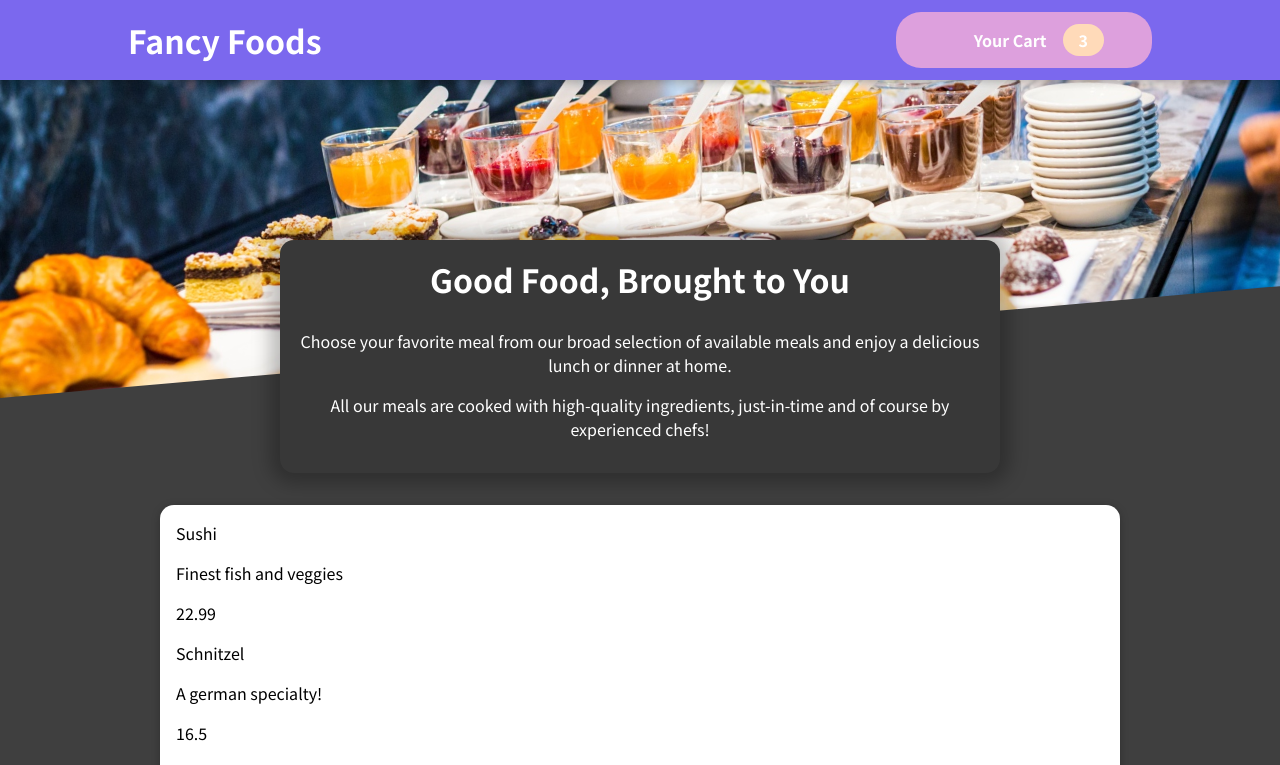
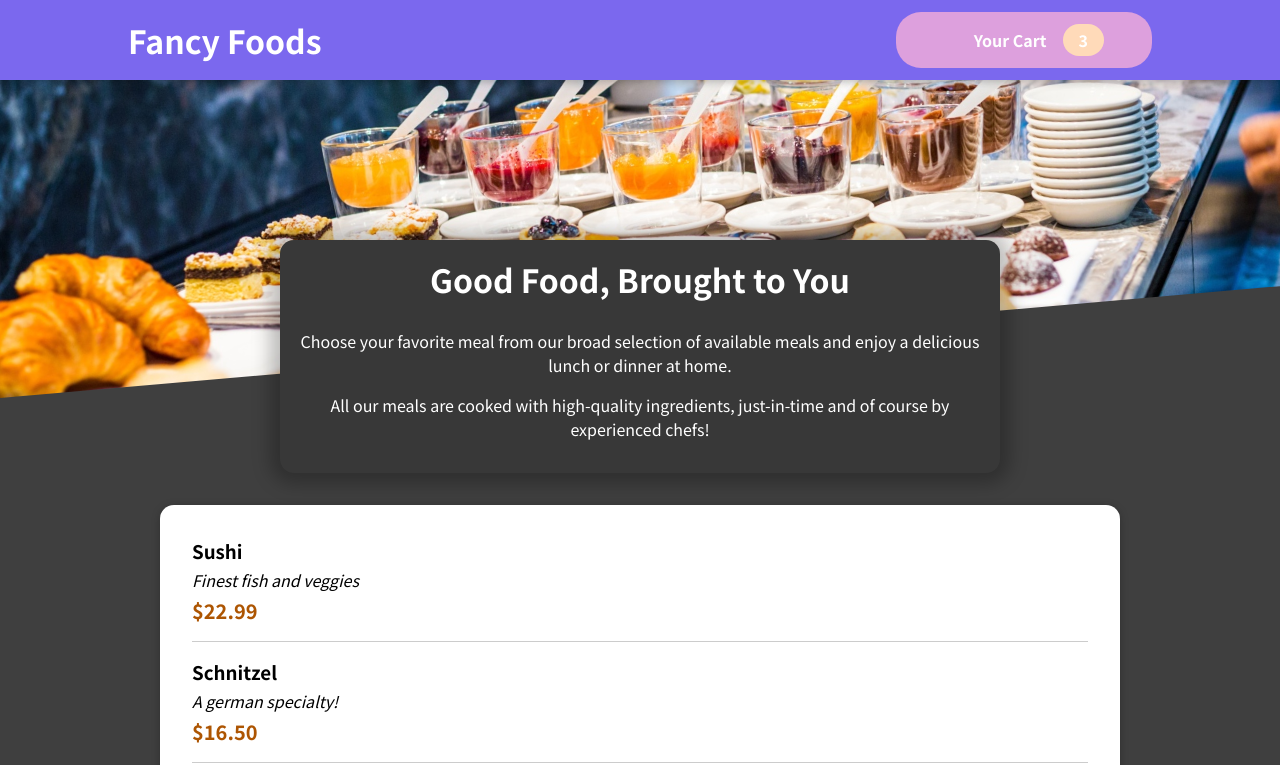
Before and after one commit to thenatural86/react-food-app, a React (Create React App) app: page / in a window 1280 px wide. Shown: the top 765 px of the page. Built offline with nearby package versions, Linux system fonts and the light colour scheme; some icons are missing.

Commit message:
render meal items

```diff
--- a/src/components/Meals/AvailableMeals.js
+++ b/src/components/Meals/AvailableMeals.js
@@ -1,5 +1,6 @@
 import Card from '../UI/Card'
 import classes from './AvailableMeals.module.css'
+import MealItem from './MealItem/MealItem'
 
 const DUMMY_MEALS = [
   {
@@ -29,14 +30,8 @@ const DUMMY_MEALS = [
 ]
 
 const mealsList = DUMMY_MEALS.map((meal) => {
-  const { id, name, description, price } = meal
-  return (
-    <div key={id}>
-      <li>{name}</li>
-      <p>{description}</p>
-      <p>{price}</p>
-    </div>
-  )
+  const { id } = meal
+  return <MealItem {...meal} key={id} />
 })
 const AvailableMeals = () => {
   return (
--- a/src/components/Meals/MealItem/MealItem.js
+++ b/src/components/Meals/MealItem/MealItem.js
@@ -1,4 +1,3 @@
-import React from 'react'
 import classes from './MealItem.module.css'
 
 const MealItem = ({ name, description, price }) => {
@@ -7,7 +6,7 @@ const MealItem = ({ name, description, price }) => {
       <div>
         <h3>{name}</h3>
         <div className={classes.description}>{description}</div>
-        <div>${price.toFixed(2)}</div>
+        <div className={classes.price}>${price.toFixed(2)}</div>
       </div>
       <div></div>
     </li>
```
Also changed, not shown: 1 other file (tests, documents, lock files or other folders).
